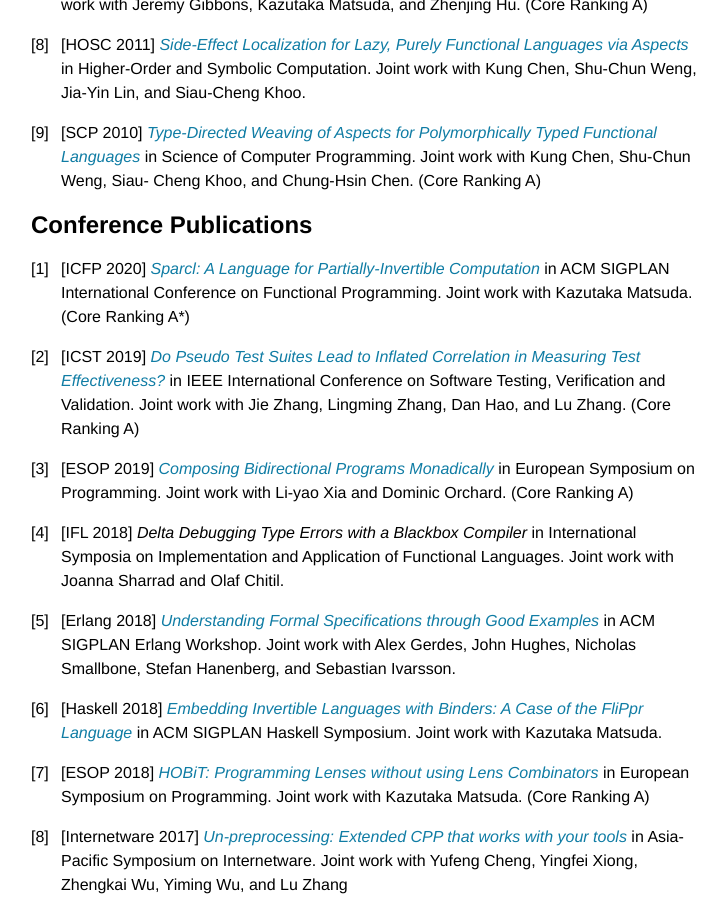
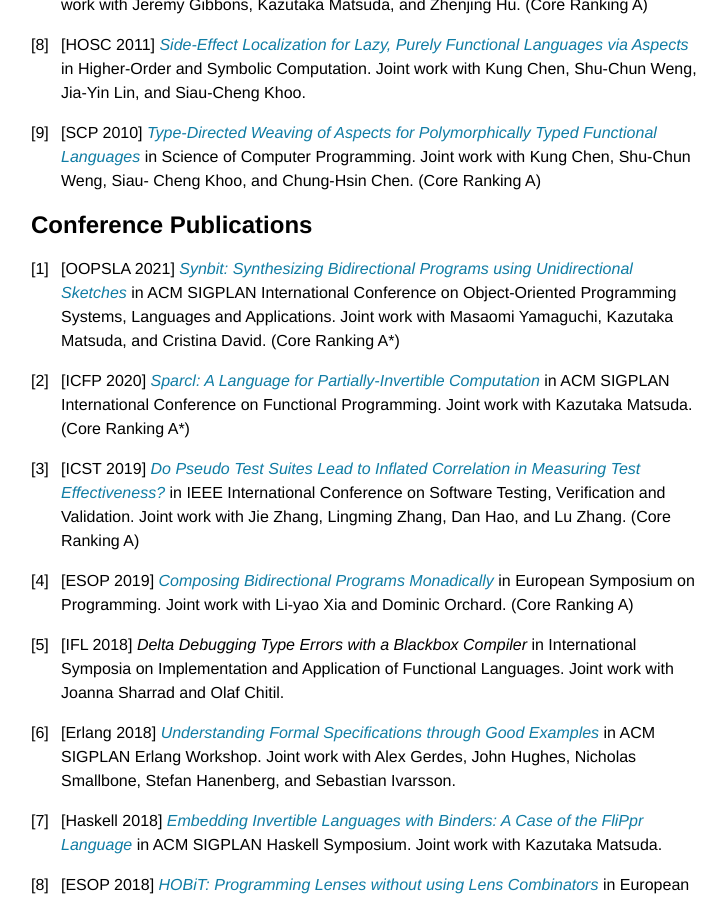
Before and after one commit to mengwangoxf/mengwangoxf.github.io, a Jekyll site: the page built from publications.md, in a window 1280 px wide and 900 px high, scrolled down 823 px. Shown: the whole window, without its empty margins (259-986 px from the left). Built offline with Jekyll 4.4.1, drawn with Linux system fonts in a browser that asks for light colours.

Commit message:
new paper

```diff
--- a/publications.md
+++ b/publications.md
@@ -43,6 +43,10 @@ Cheng Khoo, and Chung-Hsin Chen. (Core Ranking A)
 
 
 ## Conference Publications
+
+1. [OOPSLA 2021] [*Synbit: Synthesizing Bidirectional Programs using Unidirectional Sketches*](./Papers/OOPSLA21.pdf) in ACM SIGPLAN International Conference
+on Object-Oriented Programming Systems, Languages and Applications. Joint work with Masaomi Yamaguchi, Kazutaka Matsuda, and Cristina David.
+(Core Ranking A*)
 
 1. [ICFP 2020] [*Sparcl: A Language for Partially-Invertible Computation*](./Papers/ICFP20.pdf) in ACM SIGPLAN International Conference
 on Functional Programming. Joint work with Kazutaka Matsuda.
```
Also changed, not shown: index.md (+3 -0 lines), 2 other files.
